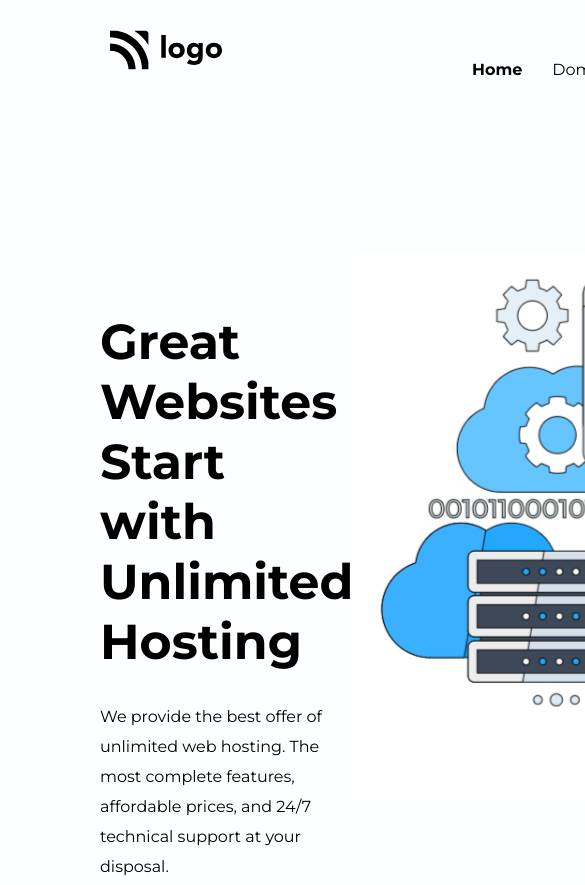
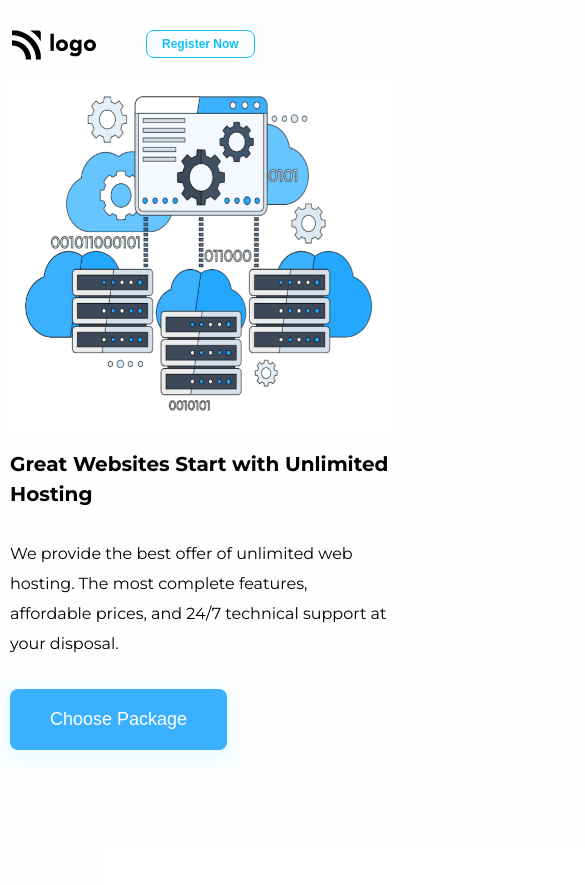
Before and after one commit to HemanthKumarK-Dev/hosting-landing-page, a plain HTML site: page index.html in a window 390 px wide. Shown: the top 885 px of the page, 585 px wide, since content can reach past the window. Drawn offline with Linux system fonts and the light colour scheme.

Commit message:
responsive-fixed1

```diff
--- a/css/style.css
+++ b/css/style.css
@@ -69,7 +69,7 @@ nav{
 .package-btn{
     margin-top: 30px;
     padding: 20px 40px;
-    box-shadow: 0px 5px 15px 5px rgba(3, 217, 255, 0.582);
+    box-shadow: 0px 5px 15px 5px rgba(3, 217, 255, 0.08);
     background-color: #3bb0ff;
     color: #fdfeff;
     border-style: none;
@@ -478,3 +478,59 @@ footer h2{
     font-size: 34;
     font-weight: 600;
 }
+
+
+
+@media only screen and (max-width:724px){
+  body{
+    margin: 0;
+    padding: 0;
+  }
+
+
+  .lists{
+    display: none;
+  }
+
+    header{
+        margin-left:2px;
+
+    }
+
+    .logo img{
+        width: 100%;
+        height: 30px;
+    }
+
+    .register-btn{
+    border: 1px solid #11c0f8;
+    padding: 6px 15px;
+    margin-left: 50px;
+    background-color: transparent;
+    color: #11c0f8;
+    font-weight: 700;
+    font-size: 12px;
+    border-radius: 8px;
+    }
+
+
+.section-1-left h1 {
+    margin-top: 20px;
+    font-size: 20px;
+    line-height: 30px;
+}
+
+.section-1 {
+    display: flex;
+    margin-top: 15px;
+    margin-left: 10px;
+    flex-direction: column-reverse;
+}
+
+.section-1 img {
+    width: 100%;
+    height: 350px;
+    /* margin-left: 500px; */
+}
+
+}
```
